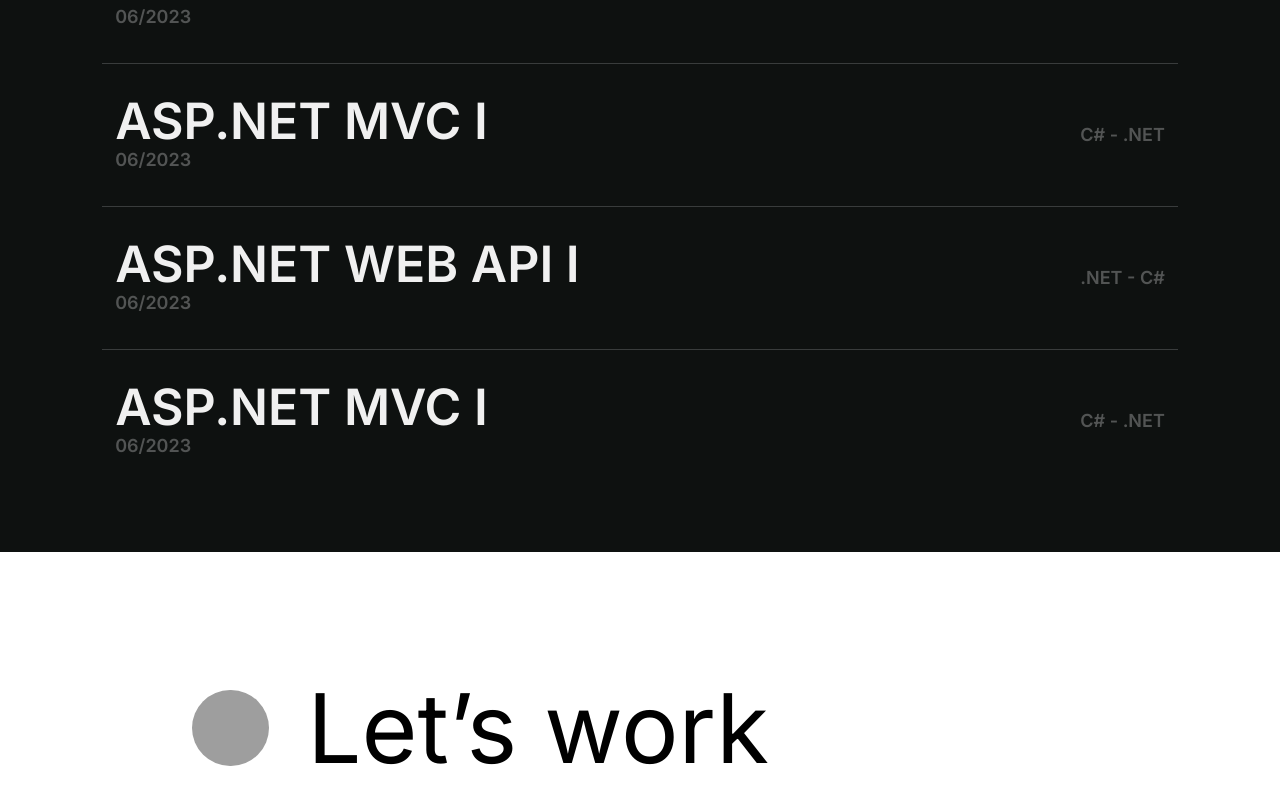
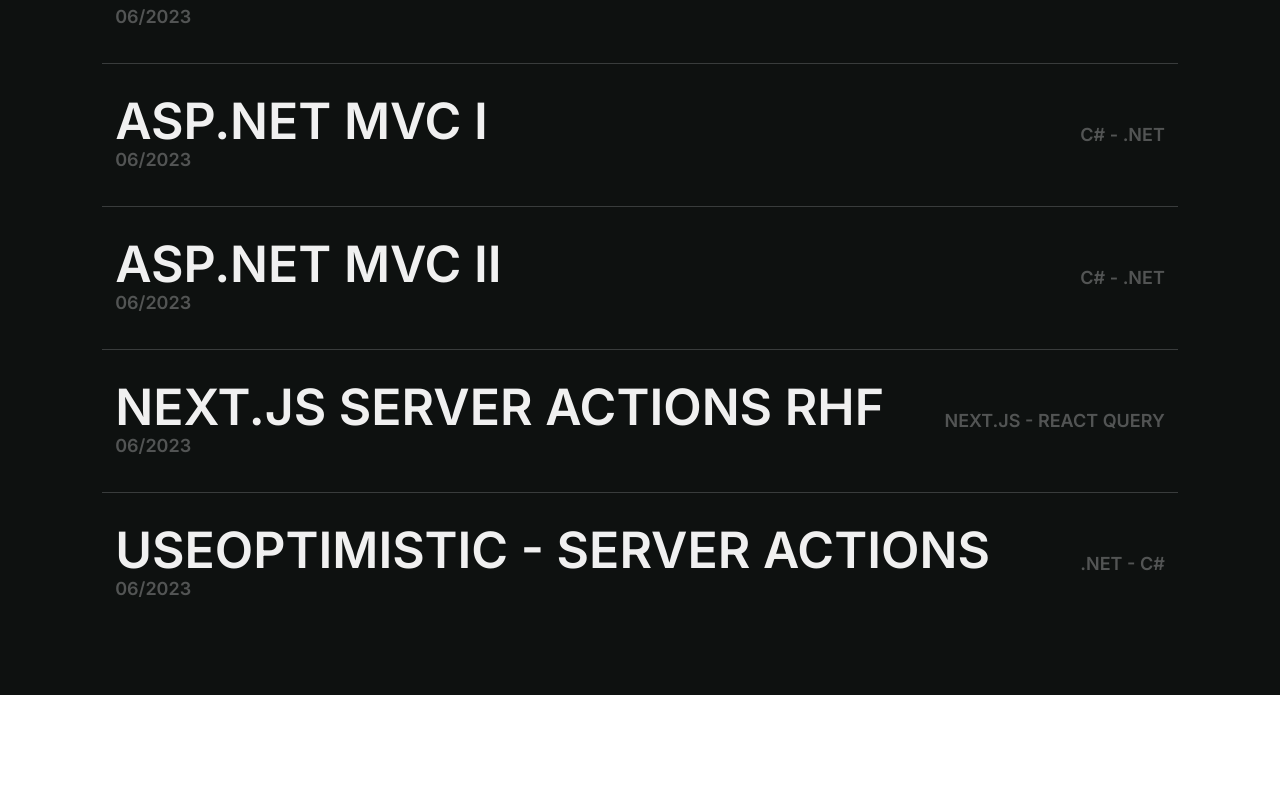
Before and after one commit to miladevweb/portfolio-pp, a Next.js app: page /work/all in a window 1280 px wide. Shown: the part 2002-2797 px from the top of the page. Built offline with nearby package versions, Linux system fonts and the light colour scheme; grey boxes are pictures that could not be loaded.

Commit message:
add objects in constant files

```diff
--- a/src/constants/index.ts
+++ b/src/constants/index.ts
@@ -120,18 +120,26 @@
   },
 
   {
-    title: 'ASP.NET Web API I',
-    technologies: ['.NET', 'C#'],
-    href: 'https://github.com/miladevweb/aspnet-webapi-i',
+    title: 'ASP.NET MVC II',
+    technologies: ['C#', '.NET'],
+    href: 'https://github.com/miladevweb/aspnet-mvc-ii-pp',
+    thumbnail: '',
+    color: '',
+  },
+
+  {
+    title: 'Next.js Server Actions RHF',
+    technologies: ['Next.js', 'React Query'],
+    href: 'https://github.com/miladevweb/nextjs-server-actions-reactquery-pp',
     color: '',
     thumbnail: '',
   },
 
   {
-    title: 'ASP.NET MVC I',
-    technologies: ['C#', '.NET'],
-    href: 'https://github.com/miladevweb/aspnet-mvc-ii-pp',
+    title: 'useOptimistic - Server Actions',
+    technologies: ['.NET', 'C#'],
+    href: 'https://github.com/miladevweb/nextjs-server-actions-useoptimistic-pp',
+    color: '',
     thumbnail: '',
-    color: '',
   },
 ]
```
